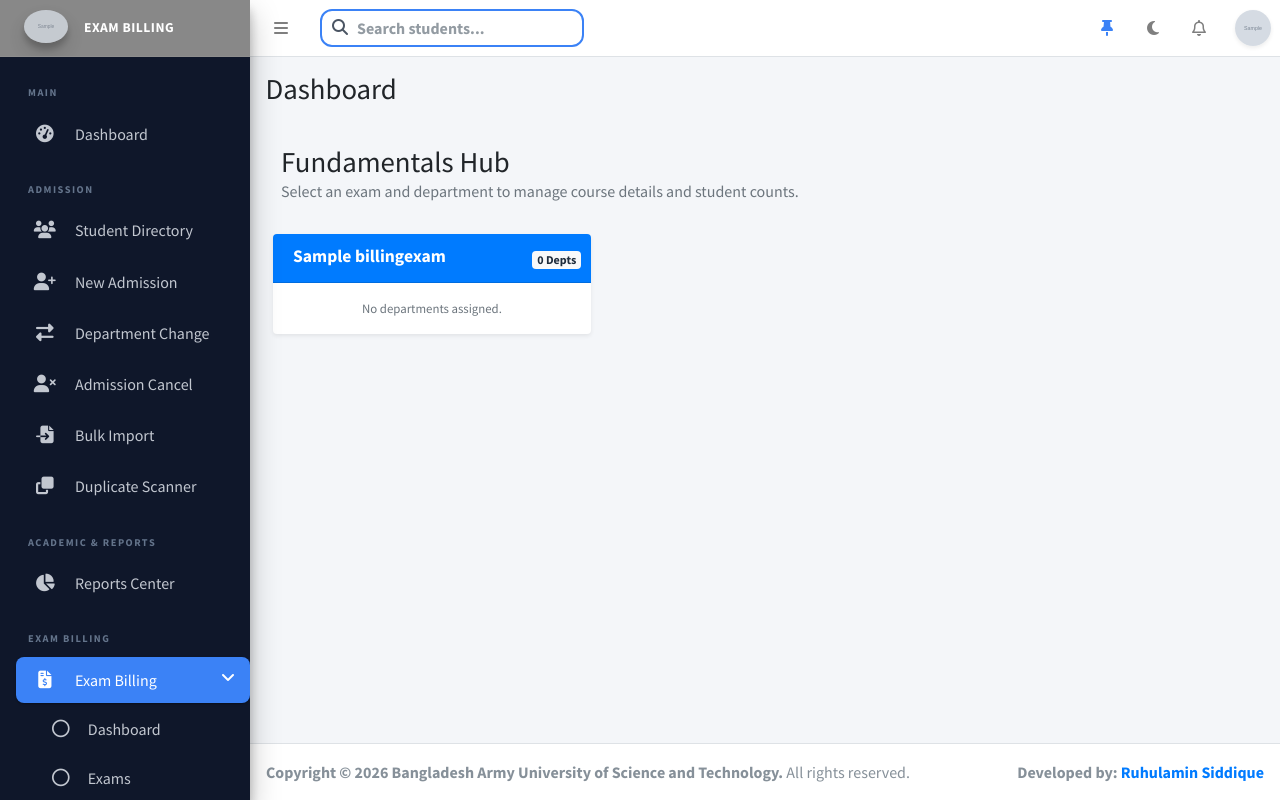
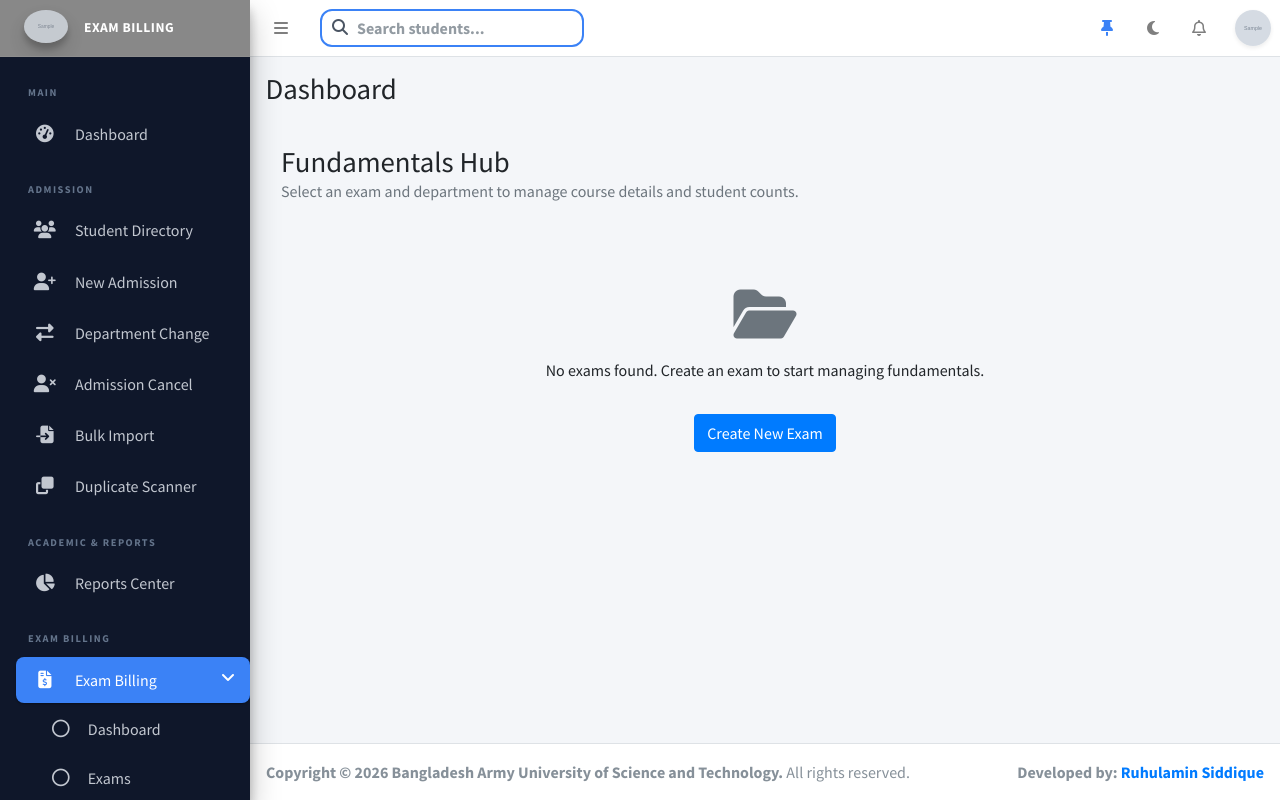
Before and after one commit to ruhulamin-siddique/Admission-System-Live, a Django app: page /exam-billing/fundamentals/ in a window 1280 px wide. Run offline with Django 5.2, Linux system fonts and the light colour scheme; a user stored in the database is signed in; tables that the repository leaves empty hold one stand-in row (values such as "Sample post"); grey boxes marked "Sample" are stand-in pictures; data that the repository does not hold is empty; some libraries are stand-ins or nearby versions.

Commit message:
feat: implement exam billing module including forms, templates, views, and calculation logic

```diff
--- a/exam_billing/forms.py
+++ b/exam_billing/forms.py
@@ -251,6 +251,15 @@ class QMSCChairmanForm(AssignmentFormMixin, StyledModelForm):
         model = QMSCAssignment
         fields = ['faculty']
 
+    def clean(self):
+        cleaned_data = super().clean()
+        qs = QMSCAssignment.objects.filter(exam_program=self.exam_program, role='Chairman', is_deleted=False)
+        if self.instance.pk:
+            qs = qs.exclude(pk=self.instance.pk)
+        if qs.exists():
+            raise forms.ValidationError("A QMSC Chairman is already assigned to this department bill.")
+        return cleaned_data
+
 
 class QMSCMemberForm(AssignmentFormMixin, StyledModelForm):
     """Adds a per-course QMSC row with internal (faculty) and external member."""
@@ -279,16 +288,34 @@ class QMSCMemberForm(AssignmentFormMixin, StyledModelForm):
 # ---- QPSC -------------------------------------------------------------------
 
 class QPSCMemberForm(AssignmentFormMixin, StyledModelForm):
-    """QPSC: simple Name|Designation|Role table. question_count kept for billing only."""
+    """QPSC: simple Name|Designation|Role table."""
     class Meta:
         model = QPSCMember
-        fields = ['faculty', 'role']
+        fields = ['faculty', 'role', 'question_count']
 
 
 class ExamLevelTermSummaryForm(StyledModelForm):
     class Meta:
         model = ExamLevelTermSummary
         fields = ['level', 'term', 'total_students']
+
+    def __init__(self, *args, **kwargs):
+        self.exam_program = kwargs.pop('exam_program', None)
+        super().__init__(*args, **kwargs)
+
+    def clean(self):
+        cleaned_data = super().clean()
+        level = cleaned_data.get('level')
+        term = cleaned_data.get('term')
+        if self.exam_program and level and term:
+            qs = ExamLevelTermSummary.objects.filter(
+                exam_program=self.exam_program, level=level, term=term
+            )
+            if self.instance.pk:
+                qs = qs.exclude(pk=self.instance.pk)
+            if qs.exists():
+                raise forms.ValidationError(f"Level {level} / Term {term} already has a student count entry.")
+        return cleaned_data
 
 
 class QuestionSetterAssignmentForm(AssignmentFormMixin, StyledModelForm):
--- a/exam_billing/templates/exam_billing/partials/delete_confirm.html
+++ b/exam_billing/templates/exam_billing/partials/delete_confirm.html
@@ -4,7 +4,7 @@
             <h5 class="modal-title font-weight-bold">
                 <i class="fas fa-exclamation-triangle mr-2"></i> Confirm Deletion
             </h5>
-            <button type="button" class="close text-white" data-dismiss="modal" aria-label="Close">
+            <button type="button" class="close text-white" aria-label="Close" onclick="document.getElementById('modals-here').innerHTML=''">
                 <span aria-hidden="true">&times;</span>
             </button>
         </div>
@@ -16,7 +16,7 @@
             <p class="text-muted mb-0">This action will permanently remove this <strong>{{ title }}</strong> entry from the department bill. This cannot be undone.</p>
         </div>
         <div class="modal-footer bg-light border-0">
-            <button type="button" class="btn btn-link text-muted font-weight-bold" data-dismiss="modal">Cancel, Keep it</button>
+            <button type="button" class="btn btn-link text-muted font-weight-bold" onclick="document.getElementById('modals-here').innerHTML=''">Cancel, Keep it</button>
             <form action="{{ delete_url }}{% if column %}?column={{ column }}{% endif %}" method="post" class="m-0">
                 {% csrf_token %}
                 <button type="submit" class="btn btn-danger px-4 shadow-sm font-weight-bold">
--- a/exam_billing/templates/exam_billing/partials/row_edit_modal.html
+++ b/exam_billing/templates/exam_billing/partials/row_edit_modal.html
@@ -4,7 +4,7 @@
             <h5 class="modal-title font-weight-bold">
                 <i class="fas fa-edit mr-2"></i> {{ title }}
             </h5>
-            <button type="button" class="close text-white opacity-100" data-dismiss="modal" aria-label="Close">
+            <button type="button" class="close text-white opacity-100" aria-label="Close" onclick="document.getElementById('modals-here').innerHTML=''">
                 <span aria-hidden="true">&times;</span>
             </button>
         </div>
@@ -55,7 +55,7 @@
                 </div>
             </div>
             <div class="modal-footer bg-white py-3 px-4 border-0">
-                <button type="button" class="btn btn-link text-muted font-weight-bold" data-dismiss="modal">Discard Changes</button>
+                <button type="button" class="btn btn-link text-muted font-weight-bold" onclick="document.getElementById('modals-here').innerHTML=''">Discard Changes</button>
                 <button type="submit" class="btn btn-primary px-5 shadow-sm font-weight-bold rounded-pill">
                     <i class="fas fa-save mr-2"></i> Update Row
                 </button>
--- a/exam_billing/templates/exam_billing/program_workspace.html
+++ b/exam_billing/templates/exam_billing/program_workspace.html
@@ -83,7 +83,7 @@
                 <div class="btn-group">
                   <a class="btn btn-xs btn-outline-primary" href="{% url 'billing_individual_bill' exam_program.id row.faculty.id %}" title="View Bill"><i class="fas fa-eye"></i></a>
                   {% if exam_program.is_editable %}
-                  <a class="btn btn-xs btn-outline-danger" href="{% url 'billing_program_faculty_remove' exam_program.id row.faculty.id %}" onclick="return confirm('Remove this faculty from bill?')" title="Remove"><i class="fas fa-user-minus"></i></a>
+                  <form method="post" action="{% url 'billing_program_faculty_remove' exam_program.id row.faculty.id %}" class="d-inline" onsubmit="return confirm('Remove this faculty from bill?')">{% csrf_token %}<button type="submit" class="btn btn-xs btn-outline-danger" title="Remove"><i class="fas fa-user-minus"></i></button></form>
                   {% endif %}
                 </div>
               </td>
--- a/exam_billing/templatetags/billing_tags.py
+++ b/exam_billing/templatetags/billing_tags.py
@@ -13,12 +13,12 @@ def dotted_get(obj, path):
     return value
 @register.filter
 def split(value, arg):
-    return value.split(arg)
+    return str(value).split(arg) if value is not None else []
 
 
 @register.filter
 def replace(value, arg):
     if "," not in arg:
         return value
-    old, new = arg.split(",")
+    old, new = arg.split(",", 1)
     return str(value).replace(old, new)
--- a/exam_billing/urls.py
+++ b/exam_billing/urls.py
@@ -29,7 +29,7 @@ urlpatterns = [
     path('programs/<int:pk>/fundamentals/course/<int:course_id>/edit/', views.program_course_edit, name='billing_course_edit'),
     path('programs/<int:pk>/fundamentals/summary/<int:summary_id>/edit/', views.program_summary_edit, name='billing_summary_edit'),
     path('programs/<int:pk>/fundamentals/summary/<int:summary_id>/delete/', views.program_summary_delete, name='billing_summary_delete'),
-    path('programs/<int:pk>/workspace/', views.program_workspace, name='billing_program_workspace'),
+    path('programs/<int:pk>/workspace/', views.program_workspace, name='billing_program_workspace_alt'),
     path('programs/<int:pk>/faculty/<int:faculty_id>/remove/', views.program_faculty_remove, name='billing_program_faculty_remove'),
     path('programs/<int:pk>/sheets/<str:sheet>/', views.program_sheet, name='billing_program_sheet'),
     path('programs/<int:pk>/sheets/<str:sheet>/excel/', views.export_sheet_excel, name='billing_sheet_excel'),
--- a/exam_billing/views.py
+++ b/exam_billing/views.py
@@ -61,7 +61,8 @@ def dashboard(request):
     exam_programs = ExamProgram.objects.select_related('exam', 'program').filter(program__in=programs)
     exams = BillingExam.objects.filter(programs__program__in=programs).distinct()
     active_exam_programs = exam_programs.exclude(exam__status='finalized')
-    total_payable = sum((ep.cached_total for ep in active_exam_programs), 0)
+    from decimal import Decimal
+    total_payable = sum((ep.cached_total or Decimal('0.00') for ep in active_exam_programs), Decimal('0.00'))
     context = {
         'exam_count': exams.count(),
         'open_count': exams.filter(status='open').count(),
@@ -164,8 +165,11 @@ def exam_detail(request, pk):
             raise PermissionDenied
     rows = []
     for ep in exam_programs:
-        summary = calculate_exam_program_summary(ep)
-        rows.append({'exam_program': ep, 'summary': summary})
+        if ep.cached_total:
+            rows.append({'exam_program': ep, 'summary': {'grand_total': ep.cached_total}})
+        else:
+            summary = calculate_exam_program_summary(ep)
+            rows.append({'exam_program': ep, 'summary': summary})
     return render(request, 'exam_billing/exam_detail.html', {'exam': exam, 'rows': rows})
 
 
@@ -195,6 +199,8 @@ def exam_settings(request, pk):
 @login_required
 @require_access('exam_billing', 'approve_finalize')
 def exam_status(request, pk, action):
+    if request.method != 'POST':
+        raise PermissionDenied
     exam = get_object_or_404(BillingExam, pk=pk)
     if action == 'open':
         exam.status = 'open'
@@ -424,9 +430,9 @@ def faculty_import(request):
             }
 
             if emp_id:
-                FacultyProfile.objects.update_or_create(employee_id=emp_id, defaults=defaults)
+                FacultyProfile.all_objects.update_or_create(employee_id=emp_id, defaults=defaults)
             else:
-                FacultyProfile.objects.update_or_create(first_name=first_name, last_name=last_name, program=program, defaults=defaults)
+                FacultyProfile.all_objects.update_or_create(first_name=first_name, last_name=last_name, program=program, defaults=defaults)
 
             success_count += 1
 
@@ -446,7 +452,7 @@ def program_fundamentals(request, pk):
     require_exam_program_access(request.user, exam_program)
 
     course_form = ExamCourseForm(request.POST or None, exam_program=exam_program)
-    summary_form = ExamLevelTermSummaryForm(request.POST or None)
+    summary_form = ExamLevelTermSummaryForm(request.POST or None, exam_program=exam_program)
 
     if request.method == 'POST' and exam_program.is_editable:
         action = request.POST.get('action')
@@ -476,7 +482,6 @@ def program_fundamentals(request, pk):
         'summary_form': summary_form,
         'courses': ExamCourse.objects.filter(exam_program=exam_program),
         'summaries': ExamLevelTermSummary.objects.filter(exam_program=exam_program),
-        'summary': calculate_exam_program_summary(exam_program),
     }
     return render(request, 'exam_billing/fundamentals.html', context)
 
@@ -508,7 +513,7 @@ def program_summary_edit(request, pk, summary_id):
     require_exam_program_access(request.user, exam_program)
     summary = get_object_or_404(ExamLevelTermSummary, pk=summary_id, exam_program=exam_program)
 
-    form = ExamLevelTermSummaryForm(request.POST or None, instance=summary)
+    form = ExamLevelTermSummaryForm(request.POST or None, instance=summary, exam_program=exam_program)
     if request.method == 'POST' and form.is_valid() and exam_program.is_editable:
         form.save()
         messages.success(request, 'Student count updated.')
@@ -524,6 +529,8 @@ def program_summary_edit(request, pk, summary_id):
 @login_required
 @require_access('exam_billing', 'manage_department_data')
 def program_summary_delete(request, pk, summary_id):
+    if request.method != 'POST':
+        raise PermissionDenied
     exam_program = get_object_or_404(ExamProgram, pk=pk)
     require_exam_program_access(request.user, exam_program)
     if exam_program.is_editable:
@@ -561,24 +568,29 @@ def program_workspace(request, pk):
 @login_required
 @require_access('exam_billing', 'manage_department_data')
 def program_faculty_remove(request, pk, faculty_id):
+    if request.method != 'POST':
+        raise PermissionDenied
     exam_program = get_object_or_404(ExamProgram, pk=pk)
     require_exam_program_access(request.user, exam_program)
     if exam_program.is_editable:
-        ExamFaculty.objects.filter(exam_program=exam_program, faculty_id=faculty_id).delete()
+        ExamFaculty.objects.filter(exam_program=exam_program, faculty_id=faculty_id).update(is_deleted=True)
         messages.success(request, 'Faculty removed from bill.')
     return redirect('billing_program_workspace', pk=pk)
 
 
 @login_required
+@require_access('exam_billing', 'manage_department_data')
 def fundamentals_hub(request):
-    exams = BillingExam.objects.all().prefetch_related('programs__program')
+    programs = get_allowed_programs(request.user)
+    exams = BillingExam.objects.filter(programs__program__in=programs).distinct().prefetch_related('programs__program')
     return render(request, 'exam_billing/fundamentals_hub.html', {'exams': exams})
 
 
 @login_required
+@require_access('exam_billing', 'manage_department_data')
 def individual_bills_directory(request):
     query = request.GET.get('q', '')
-    faculties = filter_by_user_scope(FacultyProfile.objects.filter(is_active=True).select_related('program'), request.user)
+    faculties = filter_by_user_scope(FacultyProfile.objects.filter(is_active=True).select_related('program').prefetch_related('exam_entries__exam_program__exam', 'exam_entries__exam_program__program'), request.user)
     if query:
         faculties = faculties.filter(Q(first_name__icontains=query) | Q(last_name__icontains=query) | Q(employee_id__icontains=query))
 
@@ -619,12 +631,17 @@ def program_sheet(request, pk, sheet):
                 member_form = QMSCMemberForm(request.POST, exam_program=exam_program)
                 if confirm_replace:
                     course_id = request.POST.get('course')
+                    faculty_id_raw = request.POST.get('faculty')
                     if course_id:
                         existing = QMSCAssignment.objects.filter(
                             exam_program=exam_program, course_id=course_id, role='Member', is_deleted=False
                         ).first()
                         if existing:
-                            existing.faculty_id = request.POST.get('faculty') or None
+                            if faculty_id_raw:
+                                if not FacultyProfile.objects.filter(pk=faculty_id_raw, program=exam_program.program, is_active=True).exists():
+                                    messages.error(request, 'Invalid faculty selection.')
+                                    return redirect('billing_program_sheet', pk=pk, sheet=sheet)
+                            existing.faculty_id = faculty_id_raw or None
                             existing.external_member_name = request.POST.get('external_member_name', '')
                             existing.external_member_designation = request.POST.get('external_member_designation', '')
                             existing.save()
@@ -657,6 +674,9 @@ def program_sheet(request, pk, sheet):
             part = request.POST.get('part')
             faculty_id = request.POST.get('faculty')
             if course_id and part and faculty_id:
+                if not FacultyProfile.objects.filter(pk=faculty_id, program=exam_program.program, is_active=True).exists():
+                    messages.error(request, 'Invalid faculty selection.')
+                    return redirect('billing_program_sheet', pk=pk, sheet=sheet)
                 existing = config['model'].objects.filter(
                     exam_program=exam_program, course_id=course_id, part=part, is_deleted=False
                 ).first()
@@ -786,8 +806,9 @@ def get_course_info(request):
     if not course_id:
         return HttpResponse("")
 
+    from django.utils.html import escape
     course = get_object_or_404(ExamCourse, pk=course_id)
-    return HttpResponse(f'<div class="alert alert-info py-2 px-3 small mb-0 mt-2 border-0 shadow-sm" style="border-left: 4px solid #17a2b8 !important;"><i class="fas fa-info-circle mr-2"></i> <strong>Course Info:</strong> {course.course_title} ({course.no_of_scripts} scripts)</div>')
+    return HttpResponse(f'<div class="alert alert-info py-2 px-3 small mb-0 mt-2 border-0 shadow-sm" style="border-left: 4px solid #17a2b8 !important;"><i class="fas fa-info-circle mr-2"></i> <strong>Course Info:</strong> {escape(course.course_title)} ({course.no_of_scripts} scripts)</div>')
 
 
 @login_required
@@ -985,7 +1006,7 @@ def individual_bill(request, pk, faculty_id):
     faculty = get_object_or_404(FacultyProfile, pk=faculty_id)
 
     # Check if user has administrative permission OR is viewing their own bill
-    has_admin_perm = request.user.profile.has_access('exam_billing', 'export_print')
+    has_admin_perm = hasattr(request.user, 'profile') and request.user.profile.has_access('exam_billing', 'export_print')
     is_self = hasattr(request.user, 'faculty_profile') and request.user.faculty_profile.id == int(faculty_id)
 
     if not (has_admin_perm or is_self):
@@ -1001,12 +1022,14 @@ def individual_bill(request, pk, faculty_id):
     all_examiners = list(ScriptExaminerAssignment.objects.filter(exam_program=exam_program, is_deleted=False).select_related('course'))
     all_scrutinizers = list(ScriptScrutinizerAssignment.objects.filter(exam_program=exam_program, is_deleted=False).select_related('course'))
 
+    from .billing_calculator import part_multiplier
     section_a_data = []
     for item in [a for a in all_qsetters if a.faculty_id == faculty.id]:
         mode = 'engineering' if item.course.is_engineering else 'non_engineering'
         size = full_or_half(all_qsetters, item)
         rate = getattr(settings, f'qsetter_{size}_{mode}_rate')
-        section_a_data.append({'obj': item, 'rate': rate, 'amount': rate})
+        amount = rate * part_multiplier(item.part)
+        section_a_data.append({'obj': item, 'rate': rate, 'amount': amount})
 
     section_b_data = []
     for item in [a for a in all_examiners if a.faculty_id == faculty.id]:
@@ -1014,7 +1037,8 @@ def individual_bill(request, pk, faculty_id):
         size = full_or_half(all_examiners, item)
         rate = getattr(settings, f'examiner_{size}_{mode}_rate')
         qty = item.course.no_of_scripts
-        section_b_data.append({'obj': item, 'rate': rate, 'qty': qty, 'amount': rate * qty})
+        amount = rate * qty * part_multiplier(item.part)
+        section_b_data.append({'obj': item, 'rate': rate, 'qty': qty, 'amount': amount})
 
     section_c_data = []
     for item in [a for a in all_scrutinizers if a.faculty_id == faculty.id]:
@@ -1022,7 +1046,8 @@ def individual_bill(request, pk, faculty_id):
         size = full_or_half(all_scrutinizers, item)
         rate = getattr(settings, f'scrutinizer_{size}_{mode}_rate')
         qty = item.course.no_of_scripts
-        section_c_data.append({'obj': item, 'rate': rate, 'qty': qty, 'amount': rate * qty})
+        amount = rate * qty * part_multiplier(item.part)
+        section_c_data.append({'obj': item, 'rate': rate, 'qty': qty, 'amount': amount})
 
     # Committee details (Section D)
     rpsc_counts = {f"{s.level}-{s.term}": s.total_students for s in exam_program.level_term_summaries.all()}
@@ -1266,19 +1291,20 @@ def _copy_program_seed_data(source, target):
     faculty_count = 0
     course_count = 0
     for exam_faculty in source.faculty.select_related('faculty').filter(is_deleted=False):
-        _, created = ExamFaculty.objects.get_or_create(exam_program=target, faculty=exam_faculty.faculty)
+        _, created = ExamFaculty.all_objects.get_or_create(exam_program=target, faculty=exam_faculty.faculty, defaults={'is_deleted': False})
         faculty_count += int(created)
     for course in source.courses.filter(is_deleted=False):
-        _, created = ExamCourse.objects.get_or_create(
+        _, created = ExamCourse.all_objects.get_or_create(
             exam_program=target,
             course_code=course.course_code,
+            syllabus=course.syllabus,
             defaults={
                 'level': course.level,
                 'term': course.term,
                 'offering_department': course.offering_department,
                 'no_of_scripts': course.no_of_scripts,
-                'syllabus': course.syllabus,
                 'course_title': course.course_title,
+                'is_deleted': False,
             },
         )
         course_count += int(created)
```
Also changed, not shown: exam_billing/billing_calculator.py (+10 -2 lines), exam_billing/templates/exam_billing/exam_detail.html (+4 -6 lines), exam_billing/templates/exam_billing/partials/faculty_results.html (+4 -3 lines).
